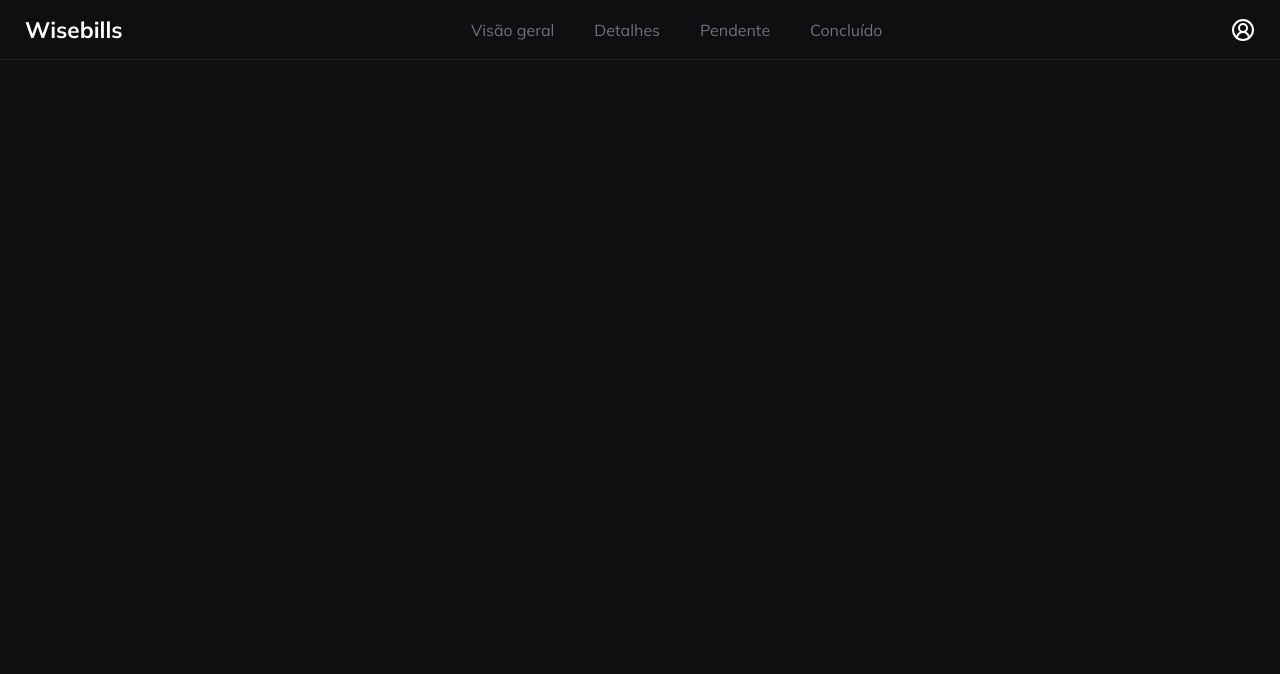
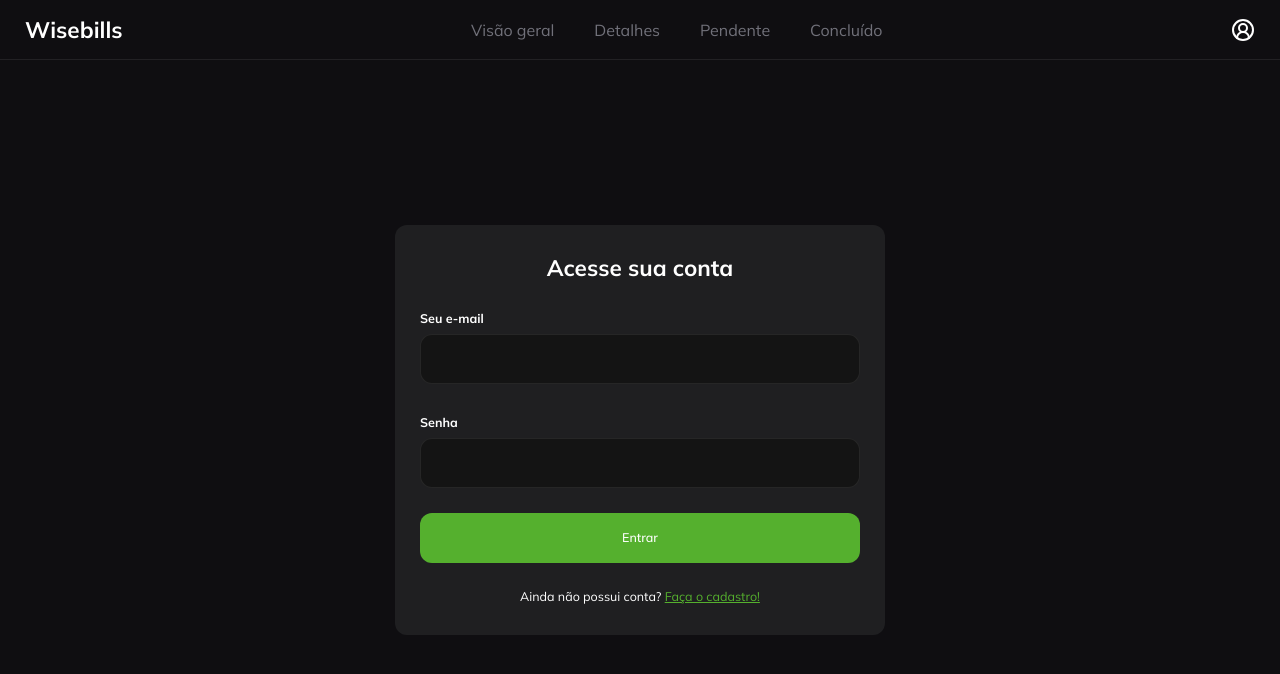
Before and after one commit to nicolasfreitas-dev/wisebills, a Next.js app: page /login in a window 1280 px wide. Shown: the top 674 px of the page. Built offline with nearby package versions, Linux system fonts and the light colour scheme.

Commit message:
feat: create login page

```diff
--- a/src/app/login/page.tsx
+++ b/src/app/login/page.tsx
@@ -1,5 +1,106 @@
+'use client'
+
+import {
+    Form,
+    FormControl,
+    FormField,
+    FormItem,
+    FormLabel,
+    FormMessage,
+} from "@/components/ui/form";
+import { z } from "zod";
+import { zodResolver } from "@hookform/resolvers/zod";
+import { useForm } from "react-hook-form";
+import { Input } from "@/components/ui/input";
+import { Button } from "@/components/ui/button";
+
+const loginFields = z.object({
+    email: z
+        .string()
+        .min(1, { message: "E-mail inválido." })
+        .regex(/^[a-z0-9-_.]+@[a-z0-9]+\.[a-z]+\.([a-z]+)?$/i, "E-mail inválido."),
+    password: z
+        .string()
+        .min(1, { message: "Senha inválida." })
+        .regex(/^[0-9]/g, "Senha inválida.")
+});
+
 export default function Login() {
+    const form = useForm<z.infer<typeof loginFields>>({
+        resolver: zodResolver(loginFields),
+        defaultValues: {
+            email: "",
+            password: "",
+        },
+        mode: "all"
+    })
+
+    const onSubmit = (data: z.infer<typeof loginFields>) => {
+        console.log(data);
+    }
+
     return (
-        <section></section>
-    )
-};
+        <section className="w-full h-full flex items-center justify-center">
+            <Form {...form}>
+                <form
+                    className="max-w-[49rem] w-full flex flex-col gap-10
+                     px-10 py-12 bg-darkGray rounded-[1.2rem]"
+                    onSubmit={form.handleSubmit(onSubmit)}
+                >
+                    <h2 className="text-4xl font-bold text-center">
+                        Acesse sua conta
+                    </h2>
+                    <FormField
+                        control={form.control}
+                        name="email"
+                        render={({ field }) => (
+                            <FormItem>
+                                <FormLabel className="text-xl font-bold pb-2">
+                                    Seu e-mail
+                                </FormLabel>
+                                <FormControl>
+                                    <Input
+                                        className="h-20 rounded-[1.2rem] bg-secondary border-witheWithOpacity"
+                                        placeholder=""
+                                        style={{ fontSize: "1.25rem" }}
+                                        {...field}
+                                    />
+                                </FormControl>
+                                <FormMessage className="text-expense mt-2 text-xl" />
+                            </FormItem>
+                        )}
+                    />
+                    <FormField
+                        control={form.control}
+                        name="password"
+                        render={({ field }) => (
+                            <FormItem>
+                                <FormLabel className="text-xl font-bold pb-2">
+                                    Senha
+                                </FormLabel>
+                                <FormControl>
+                                    <Input
+                                        className="h-20 rounded-[1.2rem] bg-secondary border-witheWithOpacity"
+                                        placeholder=""
+                                        style={{ fontSize: "1.25rem" }}
+                                        {...field}
+                                    />
+                                </FormControl>
+                                <FormMessage className="text-expense mt-2 text-xl" />
+                            </FormItem>
+                        )}
+                    />
+                    <Button className="h-20 rounded-[1.2rem] text-xl">
+                        Entrar
+                    </Button>
+                    <p className="text-center text-xl">
+                        Ainda não possui conta?{" "}
+                        <span className="text-cash cursor-pointer underline">
+                            Faça o cadastro!
+                        </span>
+                    </p>
+                </form>
+            </Form>
+        </section>
+    );
+}
```
